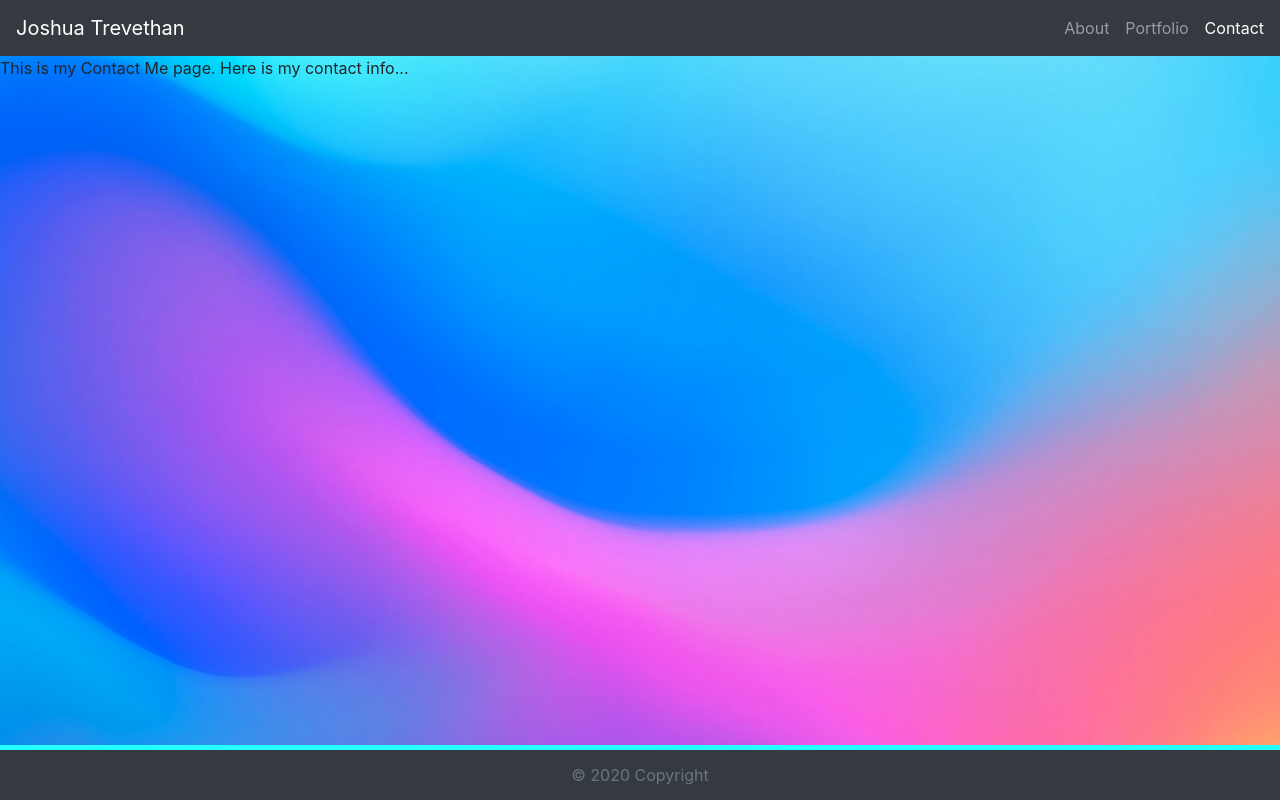
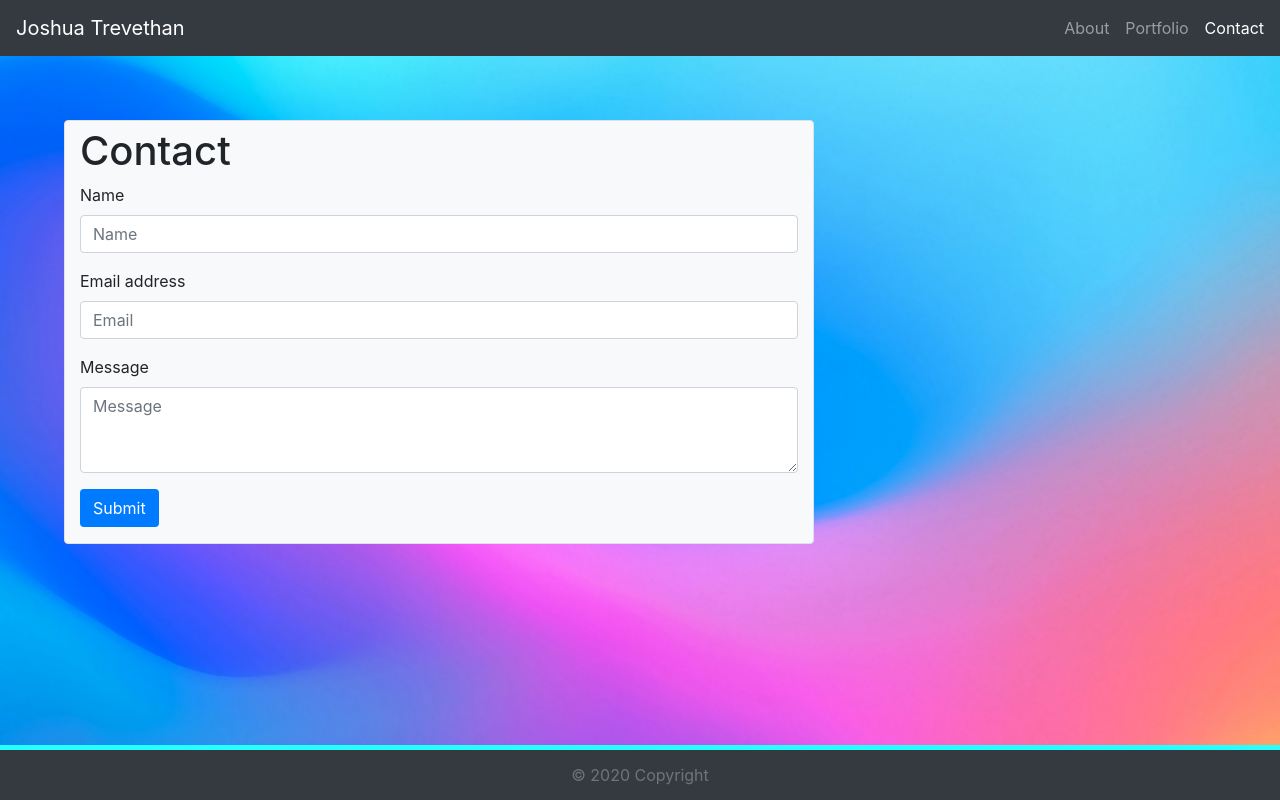
Before and after one commit to JoshTrev/Portfolio, a React (Create React App) app: page / in a window 1280 px wide. Both pictures are taken after a click on the button "Contact". Built offline with nearby package versions, Linux system fonts and the light colour scheme.

Commit message:
Finished adding content to Contact page, styled it too.

```diff
--- a/src/components/Header/Header.css
+++ b/src/components/Header/Header.css
@@ -1,4 +1,4 @@
-button {
+#AboutMe, #Portfolio, #Contact {
     float: right;
     background: none!important;
     border: none;
--- a/src/pages/AboutMe/AboutMe.css
+++ b/src/pages/AboutMe/AboutMe.css
@@ -14,7 +14,7 @@
     margin-bottom: 1rem;
 }
 
-img{
+#JoshPic{
     max-width: 100%;
     max-height: 100%;
 }
--- /dev/null
+++ b/src/pages/Contact/Contact.css
@@ -0,0 +1,32 @@
+#contactContainer{
+    max-width: 750px;
+    float: left;
+    margin-top: 7.5rem;
+    margin-left: 4rem;
+    padding-top: 0.4rem;
+}
+
+#submitButton{
+    color: #fff;
+    background-color: #007bff;
+    border-color: #007bff;
+
+    display: inline-block;
+    font-weight: 400;
+
+    text-align: center;
+    vertical-align: middle;
+    -webkit-user-select: none;
+    -moz-user-select: none;
+    -ms-user-select: none;
+    user-select: none;
+
+    border: 1px solid transparent;
+    padding: .375rem .75rem;
+    font-size: 1rem;
+    line-height: 1.5;
+    border-radius: .25rem;
+    transition: color .15s ease-in-out, background-color .15s ease-in-out, border-color .15s ease-in-out, box-shadow .15s ease-in-out;
+
+    margin-bottom: 1rem;
+}
--- a/src/pages/Contact/Contact.js
+++ b/src/pages/Contact/Contact.js
@@ -1,10 +1,28 @@
 import React from "react";
+import "./Contact.css";
 
 function Contact() {
     return (
         <>
-            <h1>Contact Me!</h1>
-            <p>This is my Contact Me page. Here is my contact info...</p>
+            <main className="container bg-light border rounded" id="contactContainer">
+                <form>
+                    <h1>Contact</h1>
+                    <section className="form-group">
+                        <label for="exampleFormControlInput1">Name</label>
+                        <input type="text" className="form-control" placeholder="Name" />
+                    </section>
+                    <section className="form-group">
+                        <label for="exampleFormControlInput1">Email address</label>
+                        <input type="email" className="form-control" id="exampleFormControlInput1" placeholder="Email" />
+                    </section>
+                    <section className="form-group">
+                        <label for="exampleFormControlTextarea1">Message</label>
+                        <textarea className="form-control" id="exampleFormControlTextarea1" placeholder="Message"
+                            rows="3"></textarea>
+                    </section>
+                    <button type="button" id="submitButton">Submit</button>
+                </form>
+            </main>
         </>
     )
 }
```
